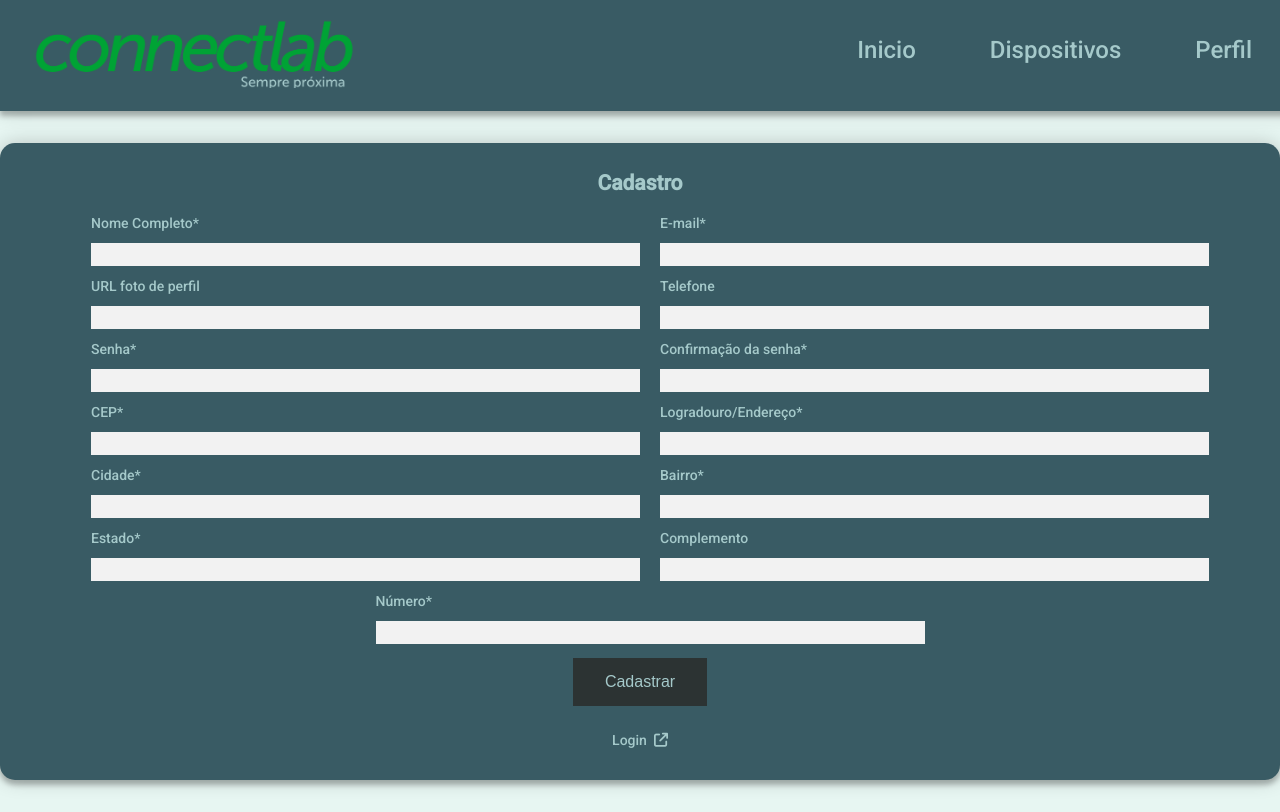
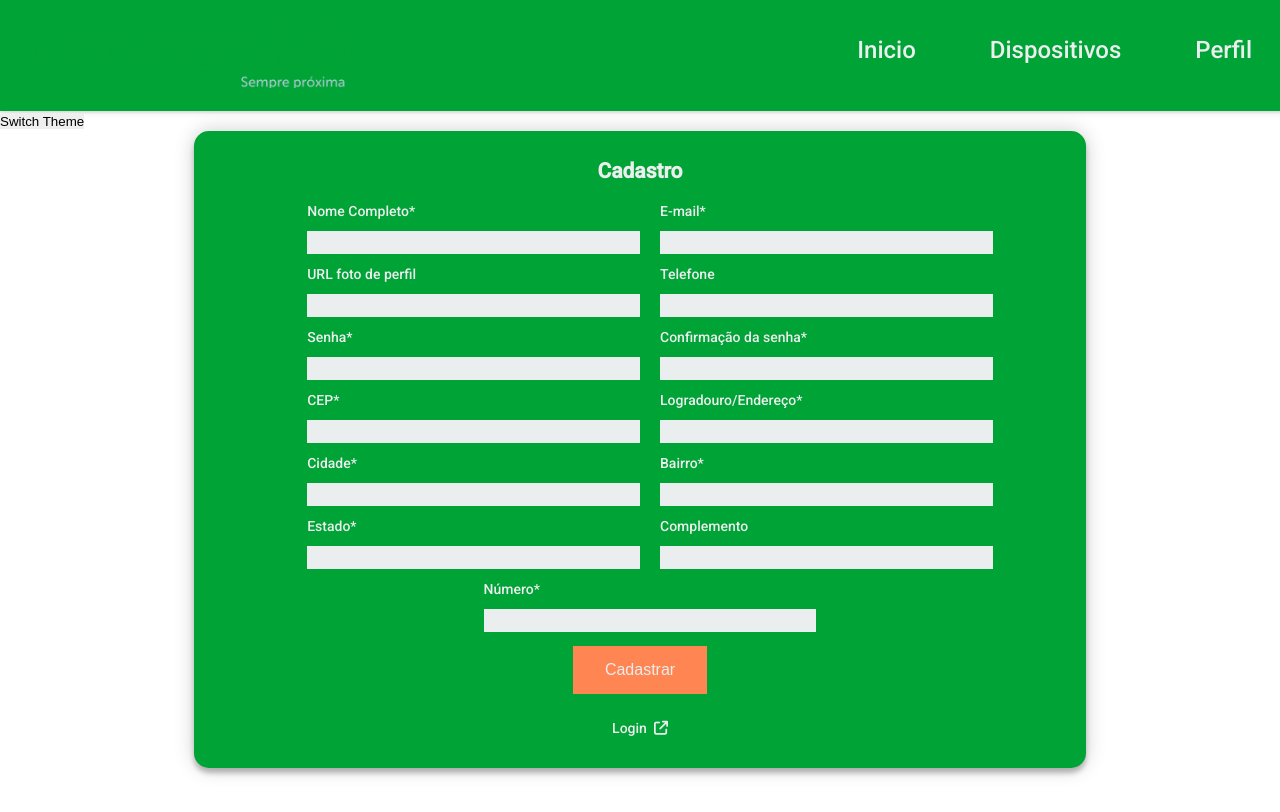
Before and after one commit to Matheusvicentesn/connect-lab, a React (Vite) app: page /cadastro in a window 1280 px wide. Shown: the top 812 px of the page. Built offline with nearby package versions, Linux system fonts and the light colour scheme.

Commit message:
arrumando css

```diff
--- a/src/App.jsx
+++ b/src/App.jsx
@@ -3,19 +3,28 @@ import { BrowserRouter } from "react-router-dom";
 import { Router } from "./router/Router";
 import { AuthProvider } from "./context/autenticacao/app-context";
 import { NavBar } from "./components/NavBar/NavBar";
-
+import { ThemeProvider } from "styled-components";
+import { lightTheme, darkTheme } from "./components/Theme/Theme";
+import { useState } from "react";
 
 function App() {
+  const [theme, setTheme] = useState("light");
+  const themeToggler = () => {
+    theme === "light" ? setTheme("dark") : setTheme("light");
+  };
   return (
+    <ThemeProvider theme={theme === "light" ? lightTheme : darkTheme}>
+      <GlobalStyle />
       <BrowserRouter>
         <AuthProvider>
           <div className="App">
             <NavBar />
+            <button onClick={themeToggler}>Switch Theme</button>
             <Router />
-          <GlobalStyle />
           </div>
         </AuthProvider>
       </BrowserRouter>
+    </ThemeProvider>
   );
 }
 
--- a/src/components/Form/Form.styled.jsx
+++ b/src/components/Form/Form.styled.jsx
@@ -4,12 +4,12 @@ export const FormStyled = styled.div`
   div {
     max-width: auto;
     height: auto;
-    background: #002630;
-    margin: 4vh auto;
-    padding: 46px;
+    background: ${({ theme }) => theme.colors.primary};
     box-shadow: 0 0 20px 0 rgba(0, 0, 0, 0.2), 0 5px 5px 0 rgba(0, 0, 0, 0.24);
     border-radius: 15px;
     /* border: 1px solid red; */
+    margin: auto;
+    width: 65%;
   }
 
   form {
@@ -17,18 +17,18 @@ export const FormStyled = styled.div`
     /* border: 1px solid red; */
   }
   h2 {
-    color: #a5c9ca;
+    color: ${({ theme }) => theme.colors.secondary};
     text-align: center;
   }
 
   label {
-    color: #f2f2f2;
+    color: ${({ theme }) => theme.colors.secondary};
     text-align: left;
     float: left;
   }
 
   input {
-    background: #f2f2f2;
+    background: ${({ theme }) => theme.colors.secondary};
     width: 100%;
     border: 0;
     margin: 10px 0 10px;
@@ -38,9 +38,9 @@ export const FormStyled = styled.div`
   }
 
   Button {
-    background-color: #2c3333;
+    background-color: ${({ theme }) => theme.colors.color04};
     border: none;
-    color: #a5c9ca;
+    color: ${({ theme }) => theme.colors.secondary};
     padding: 15px 32px;
     text-align: center;
     text-decoration: none;
@@ -53,7 +53,7 @@ export const FormStyled = styled.div`
   a {
     text-decoration: none;
     font-size: 14px;
-    color: #a5c9ca;
+    color: ${({ theme }) => theme.colors.secondary};
   }
 
   ul {
@@ -74,6 +74,6 @@ export const FormStyled = styled.div`
     text-align: left;
   }
   label {
-    color: #a5c9ca;
+    color: ${({ theme }) => theme.colors.secondary};
   }
 `;
--- a/src/components/Modal/Modal.styled.jsx
+++ b/src/components/Modal/Modal.styled.jsx
@@ -6,11 +6,11 @@ export const ModalStyled = styled.div`
     top: 50%;
     left: 50%;
     transform: translate(-50%, -50%);
-    background-color: ${({ customWidth }) => customWidth || "#E7F6F2"};
+    background-color: ${({ theme }) => theme.body};
     padding: 50px;
     z-index: 1000;
     width: ${({ customWidth }) => customWidth || "400"}px;
-    height: ${({ customHeight }) => customHeight || "400"}px;
+    height: ${({ customHeight }) => customHeight || "auto"};
     border-radius: 10px;
   }
 
--- a/src/components/NavBar/NavBar.styled.jsx
+++ b/src/components/NavBar/NavBar.styled.jsx
@@ -3,15 +3,14 @@ import styled from "styled-components";
 export const NavBarStyled = styled.header`
   #navbar {
     align-items: center;
-    background-color: #395b64;
-    color: #21495a;
+    background-color: ${({ theme }) => theme.colors.primary};
     overflow: hidden;
     padding: 18px 34px;
     transition: 0.4s;
     width: 100%;
     top: 0;
     z-index: 99;
-    box-shadow: 0 0 20px 0 rgba(0, 0, 0, 0.2), 0 5px 5px 0 rgba(0, 0, 0, 0.24);
+    box-shadow: 0 0 10px 0 rgba(0, 0, 0, 0.1), 0 2px 2px 0 rgba(0, 0, 0, 0.1);
   }
 
   #navbar img {
@@ -21,7 +20,7 @@ export const NavBarStyled = styled.header`
 
   #navbar a {
     float: left;
-    color: #a5c9ca;
+    color: ${({ theme }) => theme.colors.secondary};
     text-align: center;
     padding: 12px;
     text-decoration: none;
--- a/src/components/Theme/GlobalStyle.jsx
+++ b/src/components/Theme/GlobalStyle.jsx
@@ -17,11 +17,16 @@ export const GlobalStyle = createGlobalStyle`
     font-weight: 500;
 }
 
-body{
-    background-color: #E7F6F2;
+
+
+body {
+    background: ${({ theme }) => theme.body};
+    font-family: Tahoma, Helvetica, Arial, Roboto, sans-serif;
+    transition: all 0.50s linear;
     max-width: 100%;
     overflow-x: hidden;
-}
+    color:  ${({ theme }) => theme.text};
+  }
 
 main {
   display: flex;
--- /dev/null
+++ b/src/components/Theme/Theme.js
@@ -0,0 +1,40 @@
+export const lightTheme = {
+  body: "#FFFFFF",
+  text: "black",
+  toggleBorder: "#FFF",
+  background: "#71C9CE",
+  colors: {
+    primary: "#00A335",
+    secondary: "#EBEEEE",
+    color03: "#EAB42A",
+    color04: "#ff8552",
+    color05: "#00863F",
+    color06: "#87c984",
+    color07: "#FFFFFF",
+    color08: "#EAB42A",
+    color09: "#27bdbe",
+    color10: "#000000",
+    color11: "#a1a09a",
+    color12: "#ededec",
+  },
+};
+export const darkTheme = {
+  body: "#322F3D",
+  text: "white",
+  toggleBorder: "#6B8096",
+  background: "#999",
+  colors: {
+    primary: "#363062",
+    secondary: "#f0edee",
+    color03: "#232320",
+    color04: "#282826",
+    color05: "#2e2e2b",
+    color06: "#353431",
+    color07: "#3e3e3a",
+    color08: "#51504b",
+    color09: "#717069",
+    color10: "#f0edee",
+    color11: "#a1a09a",
+    color12: "#ededec",
+  },
+};
--- a/src/pages/Cadastro/Cadastro.style.jsx
+++ b/src/pages/Cadastro/Cadastro.style.jsx
@@ -3,7 +3,6 @@ import { FormStyled } from "../../components/Form/Form.styled";
 
 export const FormStyledCadastro = styled(FormStyled)`
   div {
-    background: #395b64;
     max-width: auto;
     height: auto;
     padding: 30px;
@@ -11,26 +10,19 @@ export const FormStyledCadastro = styled(FormStyled)`
     border-radius: 15px;
   }
 
-  @media screen and (max-width: 500px) {
-    div {
-      height: auto;
-      margin-left: 18px;
-    }
-
   form {
     width: 100%;
   }
 
   ul li {
-      width: 80%;
+    width: 40%;
     display: inline-block;
     margin-left: 20px;
   }
-  }
+
   @media screen and (max-width: 375px) {
     div {
       height: auto;
-      margin-left: 18px;
     }
 
     form {
--- a/src/pages/Inicio/Inicio.jsx
+++ b/src/pages/Inicio/Inicio.jsx
@@ -242,8 +242,8 @@ export const Inicio = () => {
 
                         <div className="infoText">
                           <h2 className="infoTitulo">{objeto?.device?.name}</h2>
-                          <p>{objeto.local?.description}</p>
-                          <p>{objeto.room}</p>
+                          <p>Local: {objeto.local?.description}</p>
+                          <p>Cômodo: {objeto.room}</p>
                         </div>
                         <div className="btn">
                           <button
@@ -264,7 +264,7 @@ export const Inicio = () => {
                               }
                             }}
                             style={{
-                              backgroundColor: objeto.is_on ? "green" : "grey",
+                              backgroundColor: objeto.is_on ? "#27bdbe" : "gray",
                             }}
                           >
                             <i className="fa-solid fa-power-off"></i>
--- a/src/pages/Inicio/Inicio.styles.jsx
+++ b/src/pages/Inicio/Inicio.styles.jsx
@@ -21,7 +21,7 @@ export const CardStyled = styled.div`
   }
 
   h2 {
-    color: #395b64;
+    color: ${({ theme }) => theme.colors.secondary};
   }
 
   .cards {
@@ -39,7 +39,7 @@ export const CardStyled = styled.div`
     -webkit-box-shadow: 11px 11px 15px 5px rgba(0, 0, 0, 0.2);
     box-shadow: 11px 11px 15px 5px rgba(0, 0, 0, 0.2);
     padding: 16px;
-    background-color: #fff;
+    background-color: ${({ theme }) => theme.colors.primary};
     border-radius: 10px;
     transition: all 0.2s;
   }
@@ -51,10 +51,15 @@ export const CardStyled = styled.div`
     margin-top: 0px;
     font-size: 18px;
   }
+  .busca button {
+    background-color: ${({ theme }) => theme.colors.primary};
+    color: ${({ theme }) => theme.colors.secondary};
+  }
 
   Button {
-    background-color: #2c3333;
-    color: #a5c9ca;
+    background-color: ${({ theme }) => theme.colors.color08};
+    border: none;
+    color: ${({ theme }) => theme.colors.secondary};
     padding: 15px 32px;
     text-align: center;
     text-decoration: none;
@@ -71,6 +76,9 @@ export const CardStyled = styled.div`
     padding-top: 150px;
   }
 
+  .infoText p {
+    color: ${({ theme }) => theme.colors.secondary};
+  }
   @media screen and (max-width: 1200px) {
     .busca {
       margin-top: 200px;
@@ -177,7 +185,7 @@ export const WeatherStyled = styled.div`
 export const ModalContentInicio = styled.div`
   h2 {
     text-align: center;
-    color: #395b64;
+    color: ${({ theme }) => theme.colors.color10};
     padding-bottom: 5px;
   }
 
@@ -199,7 +207,7 @@ export const ModalContentInicio = styled.div`
     }
 
     h2 {
-      color: black;
+      color: ${({ theme }) => theme.colors.color10};
     }
   }
 
@@ -267,9 +275,7 @@ export const ModalContentInicio = styled.div`
         font-size: 16px;
         font-weight: 40px;
       }
-
     }
-
   }
 `;
 
--- a/src/pages/Login/Login.styled.jsx
+++ b/src/pages/Login/Login.styled.jsx
@@ -4,7 +4,6 @@ import { FormStyled } from "../../components/Form/Form.styled";
 
 export const FormStyledLogin = styled(FormStyled)`
   div {
-    background: #395b64;
     max-width: 400px;
     margin-top: 150px;
     padding: 45px;
--- a/src/pages/Perfil/Perfil.styles.jsx
+++ b/src/pages/Perfil/Perfil.styles.jsx
@@ -186,8 +186,9 @@ export const FormPerfil = styled.div`
 
   @media only screen and (max-width: 375px) {
     div {
+      padding-top: 30px;
       width: 600px;
-      height: auto;
+      height: 600px;
       margin-left: 70px;
       padding-bottom: 50px;
       overflow-y: scroll;
@@ -201,7 +202,7 @@ export const FormPerfil = styled.div`
     }
 
     ul li > * {
-      width: 50%;
+      width: 90%;
     }
   }
 `;
--- a/src/services/api.js
+++ b/src/services/api.js
@@ -217,3 +217,5 @@ export function deletarDispositivo(token, user, device, set) {
       buscarDispositivosUsuario(token, user, set);
     });
 }
+
+// test
```
Lines whose indentation alone changed are shown as unchanged.
